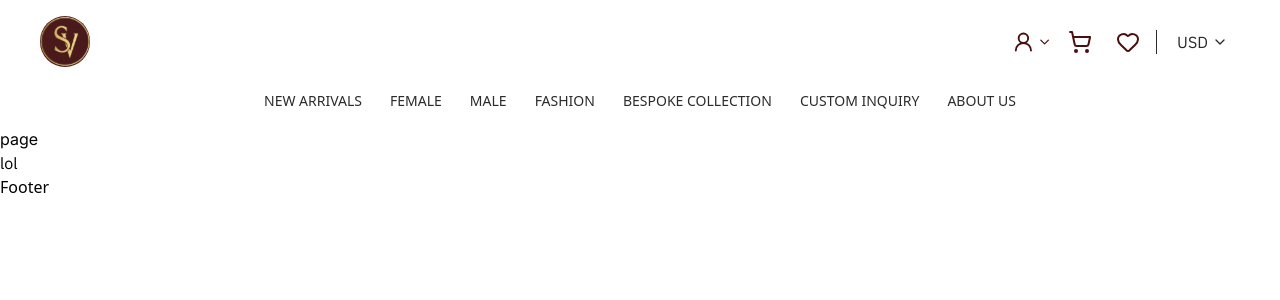
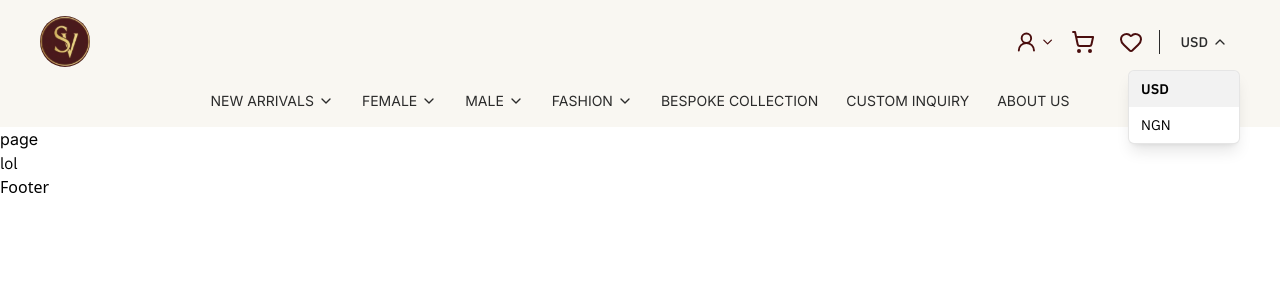
Before and after one commit to Tobi-Oyedele/saint-valor, a Next.js app: page / in a window 1280 px wide. Both pictures are taken after a click on the button "USD". Shown: the top 300 px of the page. Built offline with nearby package versions, Linux system fonts and the light colour scheme.

Commit message:
feat(nav): add desktop mega dropdown (hover + full width) and currency dropdown (USD/NGN)

```diff
--- /dev/null
+++ b/app/components/CurrencyDropdown.tsx
@@ -0,0 +1,76 @@
+"use client";
+
+import { useEffect, useRef, useState } from "react";
+import { ChevronDown } from "lucide-react";
+
+type Currency = "USD" | "NGN";
+
+export function CurrencyDropdown() {
+  const [currency, setCurrency] = useState<Currency>("USD");
+  const [isOpen, setIsOpen] = useState(false);
+  const wrapperRef = useRef<HTMLDivElement | null>(null);
+
+  // Close dropdown when clicking outside
+  useEffect(() => {
+    function handleClickOutside(e: MouseEvent) {
+      if (!wrapperRef.current) return;
+      if (!wrapperRef.current.contains(e.target as Node)) {
+        setIsOpen(false);
+      }
+    }
+
+    document.addEventListener("mousedown", handleClickOutside);
+    return () => document.removeEventListener("mousedown", handleClickOutside);
+  }, []);
+
+  const options: Currency[] = ["USD", "NGN"];
+
+  return (
+    <div ref={wrapperRef} className="relative inline-block">
+      <button
+        type="button"
+        className="flex items-center justify-center h-10 px-3 text-charcoal cursor-pointer"
+        aria-label="Change currency"
+        aria-haspopup="listbox"
+        aria-expanded={isOpen}
+        onClick={() => setIsOpen((c) => !c)}
+      >
+        <span className="text-sm font-medium">{currency}</span>
+        <ChevronDown
+          className={`w-4 h-4 ml-1 transition-transform ${
+            isOpen ? "rotate-180" : ""
+          }`}
+        />
+      </button>
+
+      {isOpen && (
+        <div
+          className="absolute right-0 mt-2 w-28 rounded-md border border-black/10 bg-white shadow-lg overflow-hidden z-50"
+          role="listbox"
+          aria-label="Currency options"
+        >
+          {options.map((opt) => {
+            const active = opt === currency;
+            return (
+              <button
+                key={opt}
+                type="button"
+                role="option"
+                aria-selected={active}
+                className={`w-full text-left px-3 py-2 text-sm hover:bg-black/5 transition ${
+                  active ? "font-semibold bg-black/5" : ""
+                }`}
+                onClick={() => {
+                  setCurrency(opt);
+                  setIsOpen(false);
+                }}
+              >
+                {opt}
+              </button>
+            );
+          })}
+        </div>
+      )}
+    </div>
+  );
+}
--- /dev/null
+++ b/app/components/DesktopHoverDropdown.tsx
@@ -0,0 +1,56 @@
+import Link from "next/link";
+import { ChevronDown } from "lucide-react";
+
+type DropdownItem = { label: string; href: string; count?: number };
+
+export function DesktopHoverDropdown({
+  label,
+  href,
+  items,
+}: {
+  label: string;
+  href: string;
+  items: DropdownItem[];
+}) {
+  return (
+    <div className="relative group">
+      <Link href={href} className="bottom-nav-link-style flex items-center">
+        <span>{label}</span>
+        <ChevronDown className="w-4 h-4 ml-1 transition-transform duration-200 group-hover:rotate-180" />
+      </Link>
+
+      {/* Hover bridge */}
+      <div className="fixed left-0 right-0 top-(--nav-height) h-5 opacity-0" />
+
+      {/* Dropdown */}
+      <div
+        className="
+      fixed left-0 right-0 top-(--nav-height) bg-ivory z-50 mt-5
+
+      opacity-0 invisible translate-y-1 pointer-events-none
+      group-hover:opacity-100 group-hover:visible
+      group-hover:translate-y-0 group-hover:pointer-events-auto
+
+      transition duration-150
+    "
+      >
+        <h1 className="uppercase px-14 pt-10 pb-4">Jewelry Type</h1>
+        <ul className="py-2">
+          {items.map((item) => (
+            <li key={item.href}>
+              <Link
+                href={item.href}
+                className="flex items-center gap-1 px-14 py-2 text-sm uppercase"
+              >
+                <span>{item.label}</span>
+                {typeof item.count === "number" && (
+                  <span className="text-xs">({item.count})</span>
+                )}
+              </Link>
+            </li>
+          ))}
+        </ul>
+      </div>
+    </div>
+  );
+}
--- /dev/null
+++ b/app/components/Hero/Hero.tsx
@@ -0,0 +1,5 @@
+const Hero = () => {
+  return <div>Hero</div>;
+};
+
+export default Hero;
--- a/app/components/Navbar/DesktopNav.tsx
+++ b/app/components/Navbar/DesktopNav.tsx
@@ -1,10 +1,12 @@
 import Image from "next/image";
 import { ChevronDown, ShoppingCart, Heart, UserRound } from "lucide-react";
 import Link from "next/link";
+import { CurrencyDropdown } from "../CurrencyDropdown";
+import { DesktopHoverDropdown } from "../DesktopHoverDropdown";
 
 const DesktopNav = () => {
   return (
-    <nav className="py-4 px-10 space-y-6">
+    <nav className="py-4 px-10 space-y-6 bg-ivory">
       {/* top nav section*/}
       <nav className="flex justify-between">
         <div>
@@ -47,34 +49,83 @@ const DesktopNav = () => {
 
           {/* Divider */}
           <div className="w-px h-6 bg-charcoal" />
+          {/* Currency */}
           <div>
-            {/* Currency */}
-            <button
-              type="button"
-              className="flex items-center justify-center h-10 px-3 text-charcoal cursor-pointer"
-              aria-label="Change currency"
-            >
-              <span>USD</span>
-              <ChevronDown className="w-4 h-4 ml-1" />
-            </button>
+            <CurrencyDropdown />
           </div>
         </div>
       </nav>
 
       {/* bottom nav section */}
       <nav className="flex justify-center items-center gap-7">
-        <Link href="/new-arrivals" className="bottom-nav-link-style">
-          New Arrivals
-        </Link>
-        <Link href="/female" className="bottom-nav-link-style">
-          Female
-        </Link>
-        <Link href="/male" className="bottom-nav-link-style">
-          Male
-        </Link>
-        <Link href="/fashion" className="bottom-nav-link-style">
-          Fashion
-        </Link>
+        <DesktopHoverDropdown
+          label="New Arrivals"
+          href="/new-arrivals"
+          items={[
+            { label: "Rings", href: "/new-arrivals/latest", count: 22 },
+            { label: "Necklaces", href: "/new-arrivals/trending", count: 88 },
+            { label: "Earrings", href: "/new-arrivals/earrings", count: 39 },
+            { label: "Bracelets", href: "/new-arrivals/bracelets", count: 23 },
+            {
+              label: "Pant Chains",
+              href: "/new-arrivals/pant-chains",
+              count: 12,
+            },
+            { label: "Anklet", href: "/new-arrivals/anklet", count: 12 },
+          ]}
+        />
+
+        <DesktopHoverDropdown
+          label="Female"
+          href="/female"
+          items={[
+            { label: "Rings", href: "/new-arrivals/latest", count: 22 },
+            { label: "Necklaces", href: "/new-arrivals/trending", count: 88 },
+            { label: "Earrings", href: "/new-arrivals/earrings", count: 39 },
+            { label: "Bracelets", href: "/new-arrivals/bracelets", count: 23 },
+            {
+              label: "Pant Chains",
+              href: "/new-arrivals/pant-chains",
+              count: 12,
+            },
+            { label: "Anklet", href: "/new-arrivals/anklet", count: 12 },
+          ]}
+        />
+
+        <DesktopHoverDropdown
+          label="Male"
+          href="/male"
+          items={[
+            { label: "Rings", href: "/new-arrivals/latest", count: 22 },
+            { label: "Necklaces", href: "/new-arrivals/trending", count: 88 },
+            { label: "Earrings", href: "/new-arrivals/earrings", count: 39 },
+            { label: "Bracelets", href: "/new-arrivals/bracelets", count: 23 },
+            {
+              label: "Pant Chains",
+              href: "/new-arrivals/pant-chains",
+              count: 12,
+            },
+            { label: "Anklet", href: "/new-arrivals/anklet", count: 12 },
+          ]}
+        />
+
+        <DesktopHoverDropdown
+          label="Fashion"
+          href="/fashion"
+          items={[
+            { label: "Rings", href: "/new-arrivals/latest", count: 22 },
+            { label: "Necklaces", href: "/new-arrivals/trending", count: 88 },
+            { label: "Earrings", href: "/new-arrivals/earrings", count: 39 },
+            { label: "Bracelets", href: "/new-arrivals/bracelets", count: 23 },
+            {
+              label: "Pant Chains",
+              href: "/new-arrivals/pant-chains",
+              count: 12,
+            },
+            { label: "Anklet", href: "/new-arrivals/anklet", count: 12 },
+          ]}
+        />
+
         <Link href="/bespoke-collection" className="bottom-nav-link-style">
           Bespoke Collection
         </Link>
--- a/app/globals.css
+++ b/app/globals.css
@@ -13,7 +13,7 @@ h3,
 h4,
 h5,
 h6,
-Link {
+a {
   font-family: var(--font-inter);
 }
 
```
